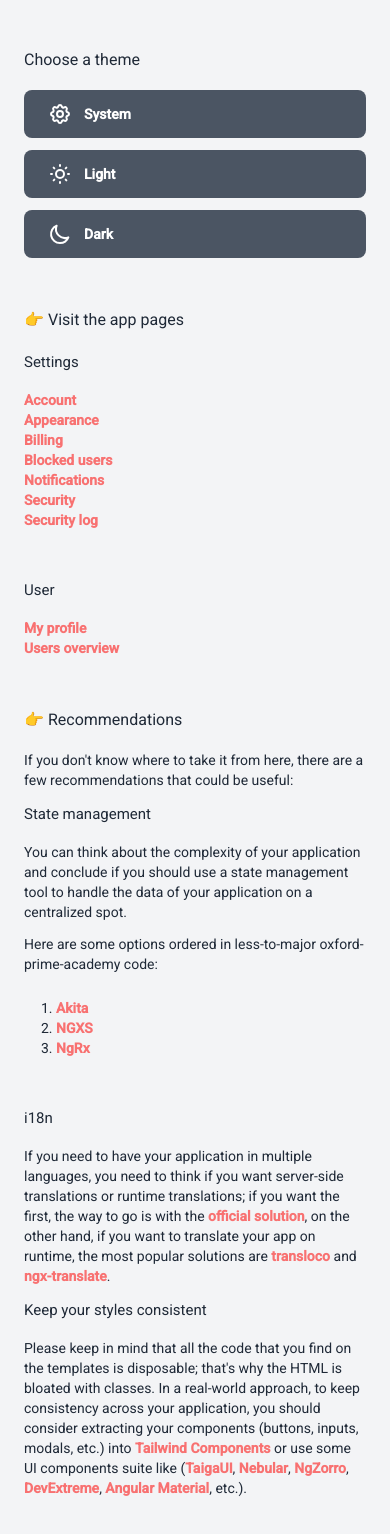
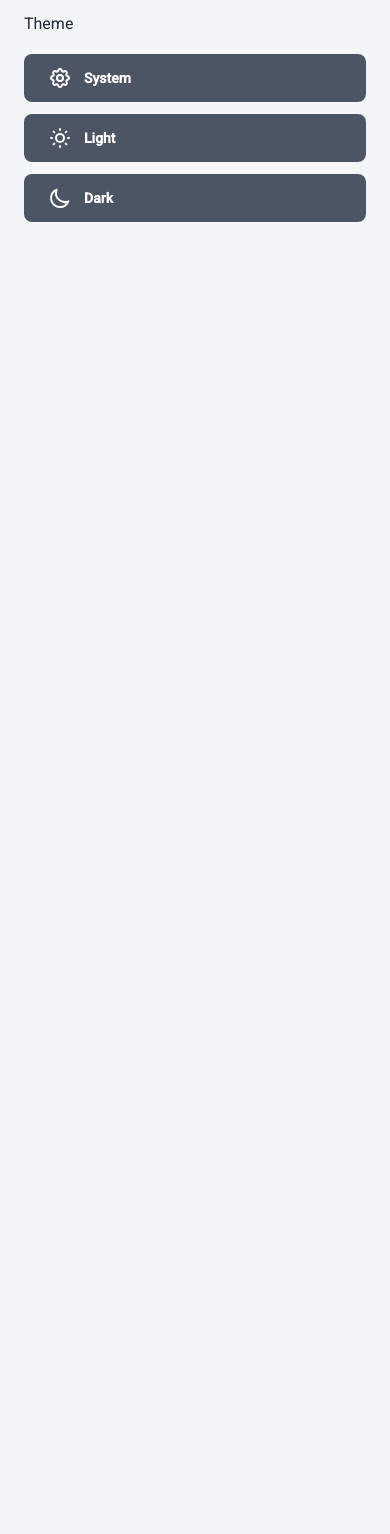
Before and after one commit to antony-corwin/oxford-prime-academy_old, an Angular app: page / in a window 390 px wide. Shown: the part 230-1764 px from the top of the page. After the commit the page ends 844 px from the top, so only its background shows below. Built offline with nearby package versions, Linux system fonts and the light colour scheme.

Commit message:
feat: add dasboard menu

```diff
--- a/src/app/@shell/ui/layout/layout.component.html
+++ b/src/app/@shell/ui/layout/layout.component.html
@@ -1,7 +1,7 @@
-<app-header></app-header>
+<app-header class=''></app-header>
 
-<div class="container flex-1">
+<div class="main container flex-1">
   <ng-content></ng-content>
 </div>
 
-<app-footer></app-footer>
+<!--<app-footer></app-footer>-->
--- a/src/app/@shell/ui/layout/layout.component.scss
+++ b/src/app/@shell/ui/layout/layout.component.scss
@@ -1,3 +1,11 @@
 :host {
   @apply flex flex-col min-h-full;
 }
+
+app-header {
+  min-height: 9vh;
+}
+
+.main {
+  min-height: 91vh;
+}
--- a/src/app/app.module.ts
+++ b/src/app/app.module.ts
@@ -1,7 +1,7 @@
 import { NgModule } from '@angular/core';
 import { BrowserModule } from '@angular/platform-browser';
 import { WebShellModule } from '@shell/ft/web-shell.module';
-import { CoreModule } from './@core/core.module';
+import { CoreModule } from '@core/core.module';
 import { AppComponent } from './app.component';
 import { BrowserAnimationsModule } from '@angular/platform-browser/animations';
 
@@ -10,4 +10,5 @@ import { BrowserAnimationsModule } from '@angular/platform-browser/animations';
   imports: [BrowserModule, CoreModule, WebShellModule, BrowserAnimationsModule],
   bootstrap: [AppComponent],
 })
+
 export class AppModule {}
--- a/src/app/pages/admin-dashboard/admin-dashboard.module.ts
+++ b/src/app/pages/admin-dashboard/admin-dashboard.module.ts
@@ -2,6 +2,7 @@ import { CommonModule } from '@angular/common';
 import { NgModule } from '@angular/core';
 import { RouterModule } from '@angular/router';
 import { AdminDashboardPage } from './admin-dashboard.page';
+import { DashboardMenuModule } from '@shell/ui/dashboard-menu/dashboard-menu.module';
 
 @NgModule({
   declarations: [AdminDashboardPage],
@@ -12,11 +13,12 @@ import { AdminDashboardPage } from './admin-dashboard.page';
         path: '',
         component: AdminDashboardPage,
         data: {
-          title: 'Dashboard',
+          title: 'AdminDashboard',
           robots: 'noindex, nofollow',
         },
       },
     ]),
+    DashboardMenuModule,
   ],
 })
 export class AdminDashboardModule {
--- a/src/app/pages/admin-dashboard/admin-dashboard.page.scss
+++ b/src/app/pages/admin-dashboard/admin-dashboard.page.scss
@@ -0,0 +1,19 @@
+.dashboard {
+  app-dashboard-menu {
+    @apply h-full
+  }
+
+  &__container {
+    background: #EDEDED;
+
+    @apply w-full flex flex-col justify-center items-center
+  }
+
+  &__main {
+    background: #FFF;
+
+    @apply w-full p-6
+  }
+
+  @apply w-full h-full flex flex-row justify-between
+}
--- a/src/app/pages/home/home.module.ts
+++ b/src/app/pages/home/home.module.ts
@@ -2,6 +2,7 @@ import { CommonModule } from '@angular/common';
 import { NgModule } from '@angular/core';
 import { RouterModule } from '@angular/router';
 import { HomePage } from './home.page';
+import { HeaderModule } from '@shell/ui/header/header.module';
 
 @NgModule({
   declarations: [HomePage],
@@ -14,11 +15,12 @@ import { HomePage } from './home.page';
         data: {
           title: 'Home',
           description:
-            'Angular starter for enterprise-grade front-end projects, built under a clean architecture that helps to scale and maintain a fast workflow.',
+            'Oxford Prime Academy',
           robots: 'index, follow',
         },
       },
     ]),
+    HeaderModule,
   ],
 })
 export class HomeModule {}
--- a/src/app/pages/home/home.page.html
+++ b/src/app/pages/home/home.page.html
@@ -4,20 +4,16 @@
       <h1 class="mb-4 text-2xl md:text-4xl">
         👋 Welcome to oxford-prime-academy
       </h1>
-      <p class="mb-12 text-base md:text-xl">
-        ⚒️ Start building your SPA easily ⚒️
-      </p>
 
       <a
-        class="link"
         [routerLink]="['/', path.base.dashboard]"
-        class="inline-block h-12 px-6 py-3 mb-12 font-semibold text-white bg-blue-600 rounded-lg  hover:bg-blue-500 focus:ring-4 focus:ring-offset-blue-600 focus:outline-none"
+        class="link inline-block h-12 px-6 py-3 mb-12 font-semibold text-white bg-blue-600 rounded-lg  hover:bg-blue-500 focus:ring-4 focus:ring-offset-blue-600 focus:outline-none"
       >
-        Go to dashboard
+        Go to admin-dashboard
       </a>
     </div>
 
-    <h3>Choose a theme</h3>
+    <h3>Theme</h3>
     <div class="grid grid-cols-1 mb-12 gap-x-6 gap-y-3 md:grid-cols-3">
       <button
         class="inline-flex items-center h-12 px-6 py-3 font-semibold text-center text-white bg-gray-600 rounded-lg  hover:bg-gray-500 focus:ring-4 focus:ring-offset-gray-600 focus:outline-none"
@@ -87,235 +83,5 @@
       </button>
     </div>
 
-    <h3>👉 Visit the app pages</h3>
-
-    <div class="grid grid-cols-1 gap-12 mb-12 md:grid-cols-2">
-      <div>
-        <h4 class="h5">Settings</h4>
-        <ul>
-          <li>
-            <a
-              class="link"
-              [routerLink]="['/', path.settings.root, path.settings.account]"
-            >
-              Account
-            </a>
-          </li>
-          <li>
-            <a
-              class="link"
-              [routerLink]="['/', path.settings.root, path.settings.appearance]"
-            >
-              Appearance
-            </a>
-          </li>
-          <li>
-            <a
-              class="link"
-              [routerLink]="['/', path.settings.root, path.settings.billing]"
-            >
-              Billing
-            </a>
-          </li>
-          <li>
-            <a
-              class="link"
-              [routerLink]="['/', path.settings.root, path.settings.blockedUsers]"
-            >
-              Blocked users
-            </a>
-          </li>
-          <li>
-            <a
-              class="link"
-              [routerLink]="['/', path.settings.root, path.settings.notifications]"
-            >
-              Notifications
-            </a>
-          </li>
-          <li>
-            <a
-              class="link"
-              [routerLink]="['/', path.settings.root, path.settings.security]"
-            >
-              Security
-            </a>
-          </li>
-          <li>
-            <a
-              class="link"
-              [routerLink]="['/', path.settings.root, path.settings.securityLog]"
-            >
-              Security log
-            </a>
-          </li>
-        </ul>
-      </div>
-
-      <div>
-        <h4 class="h5">User</h4>
-        <ul>
-          <li>
-            <a class="link" [routerLink]="['/', path.user.root, 'john_wick97']">
-              My profile
-            </a>
-          </li>
-          <li>
-            <a
-              class="link"
-              [routerLink]="['/', path.user.root, path.user.overview]"
-            >
-              Users overview
-            </a>
-          </li>
-        </ul>
-      </div>
-    </div>
-
-    <h3>👉 Recommendations</h3>
-    <p class="mb-6">
-      If you don't know where to take it from here, there are a few
-      recommendations that could be useful:
-    </p>
-
-    <h4 class="h5">State management</h4>
-    <p class="mb-6">
-      You can think about the complexity of your application and conclude if you
-      should use a state management tool to handle the data of your application
-      on a centralized spot.
-    </p>
-
-    <p>Here are some options ordered in less-to-major oxford-prime-academy code:</p>
-
-    <div class="mt-6 mb-12 ml-8">
-      <ol class="inline-block">
-        <li class="list-decimal">
-          <a
-            class="link"
-            href="https://datorama.github.io/akita"
-            target="_blank"
-            rel="noopener noreferrer"
-            class="link"
-          >
-            Akita
-          </a>
-        </li>
-        <li class="list-decimal">
-          <a
-            class="link"
-            href="https://www.ngxs.io"
-            target="_blank"
-            rel="noopener noreferrer"
-            class="link"
-          >
-            NGXS
-          </a>
-        </li>
-        <li class="list-decimal">
-          <a
-            class="link"
-            href="https://ngrx.io"
-            target="_blank"
-            rel="noopener noreferrer"
-            class="link"
-          >
-            NgRx
-          </a>
-        </li>
-      </ol>
-    </div>
-
-    <h4 class="h5">i18n</h4>
-    <p class="mb-6">
-      If you need to have your application in multiple languages, you need to
-      think if you want server-side translations or runtime translations; if you
-      want the first, the way to go is with the
-      <a
-        class="link"
-        href="https://angular.io/guide/i18n"
-        target="_blank"
-        rel="noopener noreferrer"
-        class="link"
-      >
-        official solution </a
-      >, on the other hand, if you want to translate your app on runtime, the
-      most popular solutions are
-      <a
-        class="link"
-        href="https://github.com/ngneat/transloco"
-        target="_blank"
-        rel="noopener noreferrer"
-        class="link"
-      >
-        transloco
-      </a>
-      and
-      <a
-        class="link"
-        href=" https://github.com/ngx-translate/corengx-translate"
-        target="_blank"
-        rel="noopener noreferrer"
-        class="link"
-      >
-        ngx-translate </a
-      >.
-    </p>
-
-    <h4 class="h5">Keep your styles consistent</h4>
-    <p>
-      Please keep in mind that all the code that you find on the templates is
-      disposable; that's why the HTML is bloated with classes. In a real-world
-      approach, to keep consistency across your application, you should consider
-      extracting your components (buttons, inputs, modals, etc.) into
-      <a
-        class="link"
-        href="https://tailwindcss.com/docs/extracting-components"
-        target="_blank"
-        rel="noopener noreferrer"
-        class="link"
-      >
-        Tailwind Components
-      </a>
-      or use some UI components suite like (<a
-        class="link"
-        href="https://taiga-ui.dev"
-        target="_blank"
-        rel="noopener noreferrer"
-        class="link"
-        >TaigaUI</a
-      >,
-      <a
-        class="link"
-        href="https://akveo.github.io/nebular"
-        target="_blank"
-        rel="noopener noreferrer"
-        class="link"
-        >Nebular</a
-      >,
-      <a
-        class="link"
-        href="https://ng.ant.design/docs/introduce/en"
-        target="_blank"
-        rel="noopener noreferrer"
-        class="link"
-        >NgZorro</a
-      >,
-      <a
-        class="link"
-        href="https://js.devexpress.com/Overview/Angular"
-        target="_blank"
-        rel="noopener noreferrer"
-        class="link"
-        >DevExtreme</a
-      >,
-      <a
-        class="link"
-        href="https://material.angular.io"
-        target="_blank"
-        rel="noopener noreferrer"
-        class="link"
-        >Angular Material</a
-      >, etc.).
-    </p>
   </main>
 </section>
```
Also changed, not shown: src/app/@shell/ui/header/header.component.html (+11 -38 lines), src/app/pages/admin-dashboard/admin-dashboard.page.html (+8 -30 lines).
